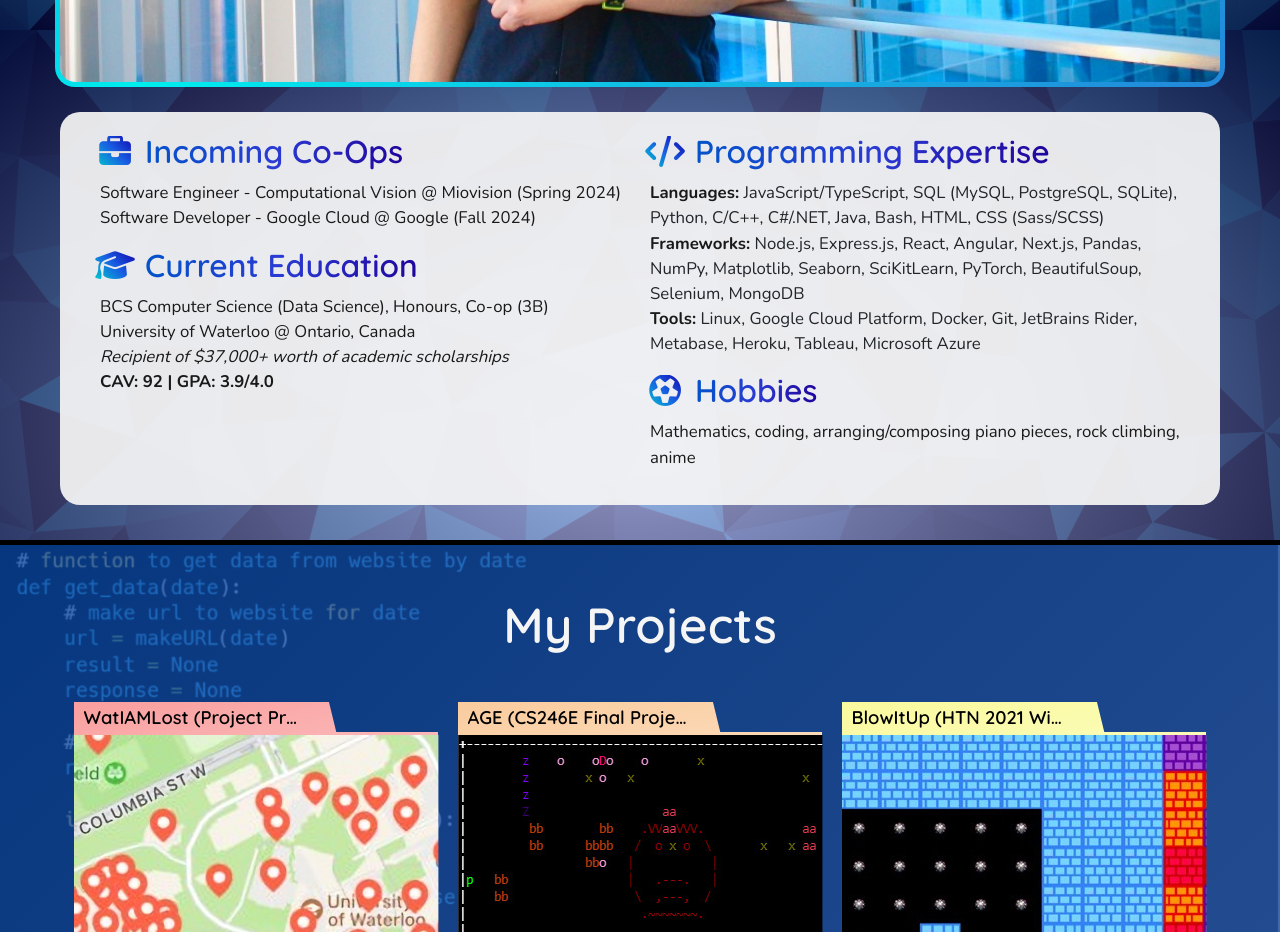
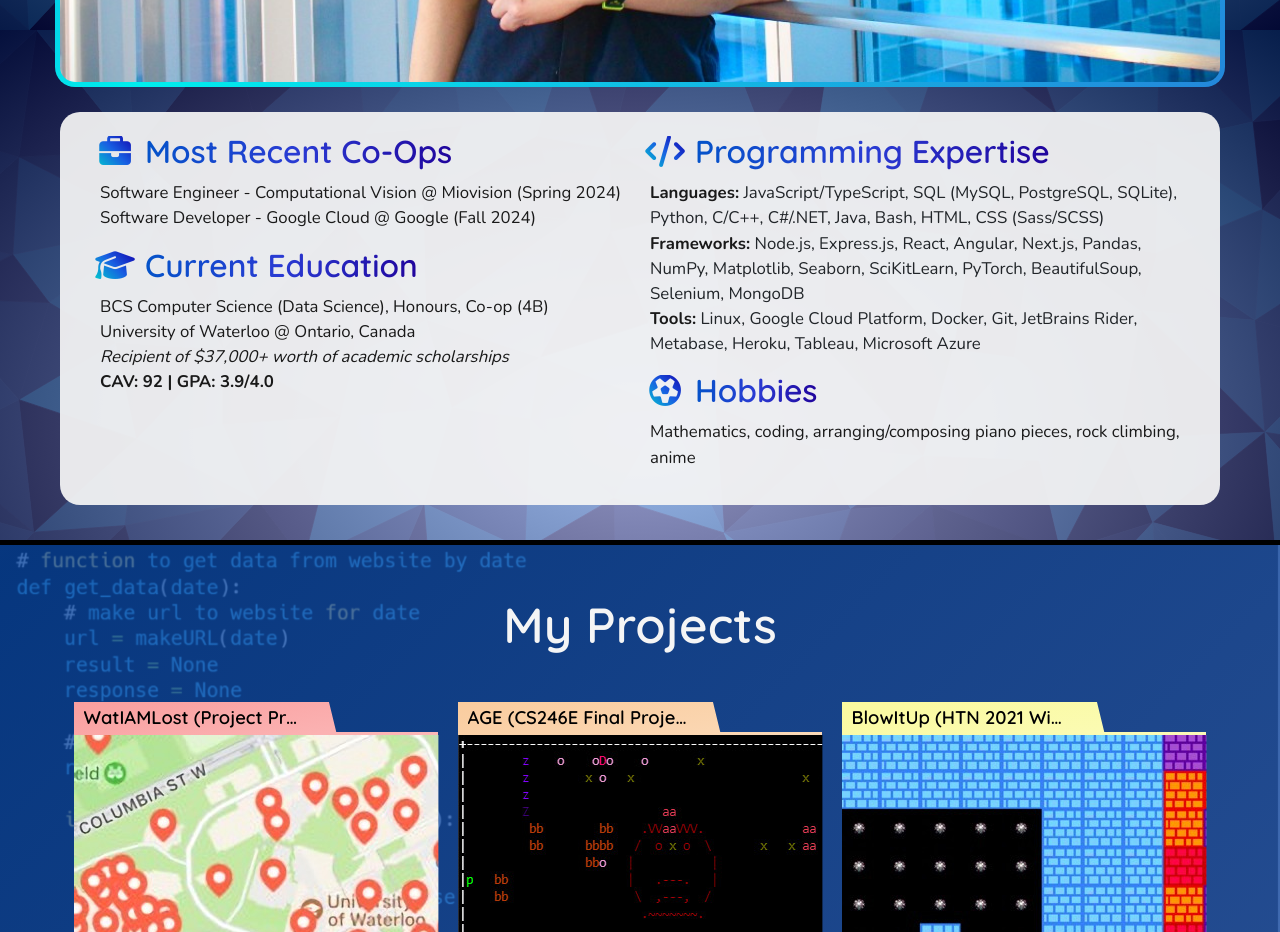
Before and after one commit to mcpenguin/the-arctic-blog, a React (Create React App) app: page / in a window 1280 px wide. Shown: the part 1540-2472 px from the top of the page. Built offline with nearby package versions, Linux system fonts and the light colour scheme.

Commit message:
updaated aboutme

```diff
--- a/src/components/AboutMe/AboutMe.tsx
+++ b/src/components/AboutMe/AboutMe.tsx
@@ -12,7 +12,7 @@ import personalPhoto from "./personal-photo.jpg";
 
 import "./AboutMe.scss";
 
-const CURRENT_TERM = "3B";
+const CURRENT_TERM = "4B";
 
 interface personalFactProps {
   iconName: string;
@@ -92,7 +92,7 @@ const AboutMe = (props) => (
               /> */}
               <PersonalFact
                 iconName="fas fa-briefcase"
-                title="Incoming Co-Ops"
+                title="Most Recent Co-Ops"
                 body={(
                   <>
                     <span>
```
